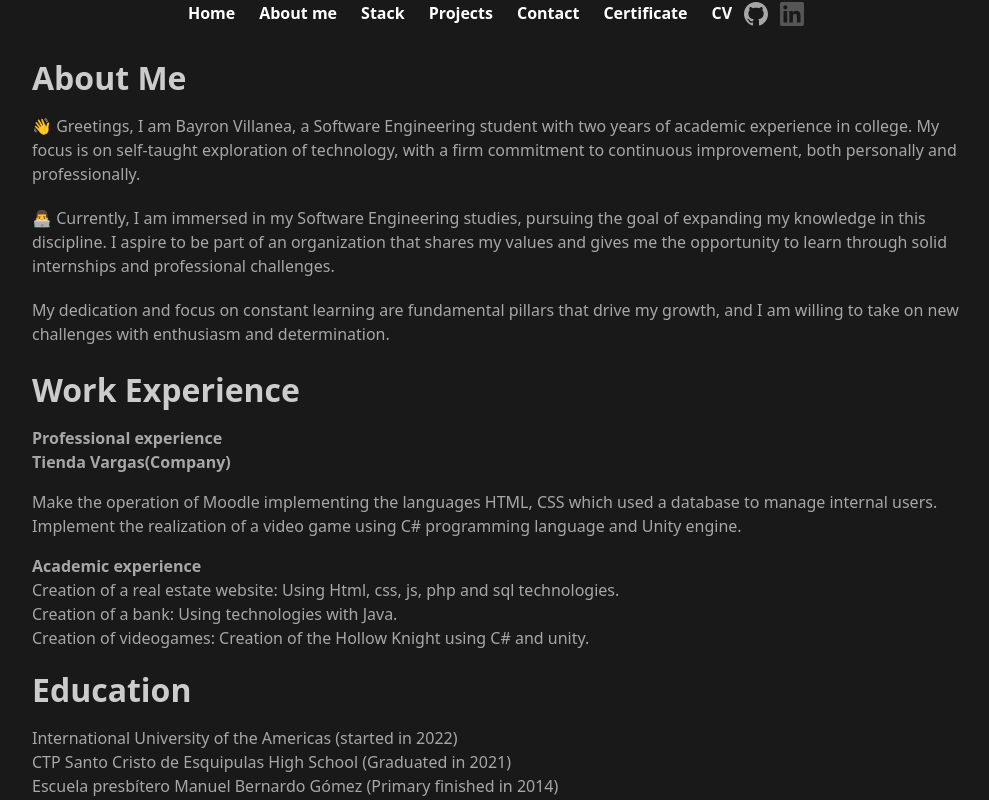
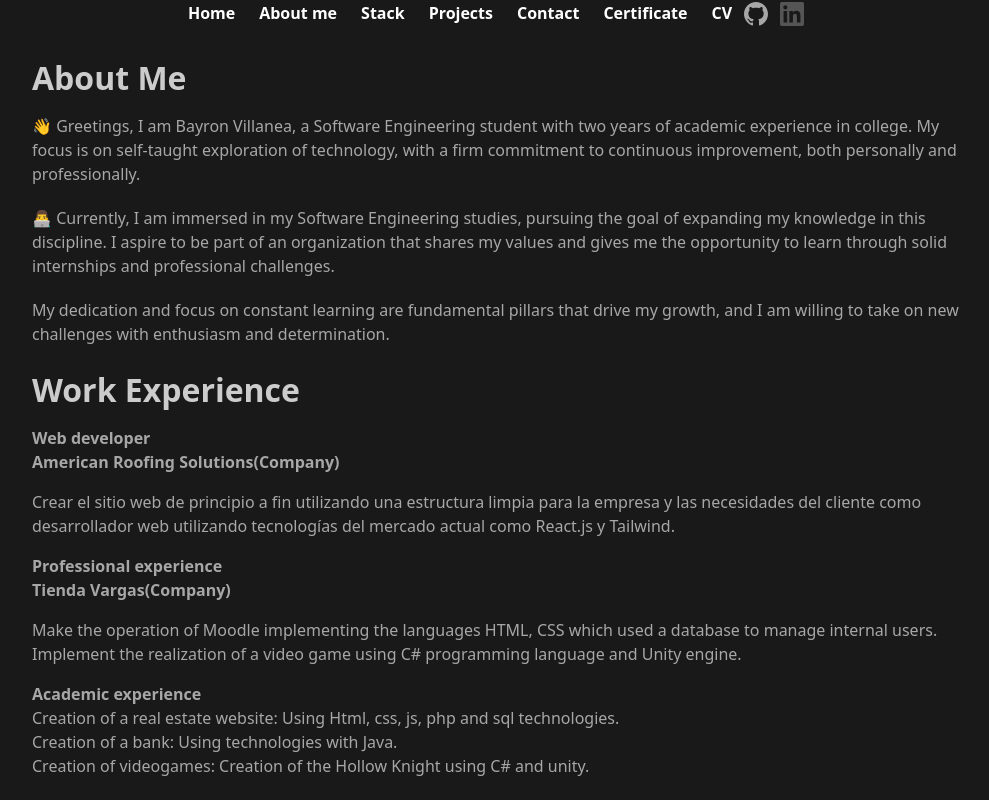
Before and after one commit to Bayronvillanea/Portfolio, a React (Vite) app: page /aboutme in a window 1280 px wide. Shown: the top 800 px of the page, without its empty margins (144-1133 px from the left). Built offline with nearby package versions, Linux system fonts and the light colour scheme.

Commit message:
experience

```diff
--- a/src/compontes/AboutMe.jsx
+++ b/src/compontes/AboutMe.jsx
@@ -29,6 +29,14 @@ export default function AboutMe() {
           <h2 className="text-4xl font-bold mb-4 text-textcards" style={titleStyles}>
             Work Experience
           </h2>
+          <p className="text-l font-bold  text-enlace">Web developer</p>
+          <p className="text-l font-bold mb-4 text-enlace">American Roofing Solutions(Company)</p>
+          <p className="text-enlace mb-4">
+           Crear el sitio web de principio a fin utilizando una estructura limpia para la empresa y las necesidades del cliente como desarrollador web utilizando tecnologías del mercado actual como React.js y Tailwind.
+          </p>
+
+
+
           <p className="text-l font-bold  text-enlace">Professional experience</p>
           <p className="text-l font-bold mb-4 text-enlace">Tienda Vargas(Company)</p>
           <p className="text-enlace">
```
Also changed, not shown: 2 other files (tests, documents, lock files or other folders).
